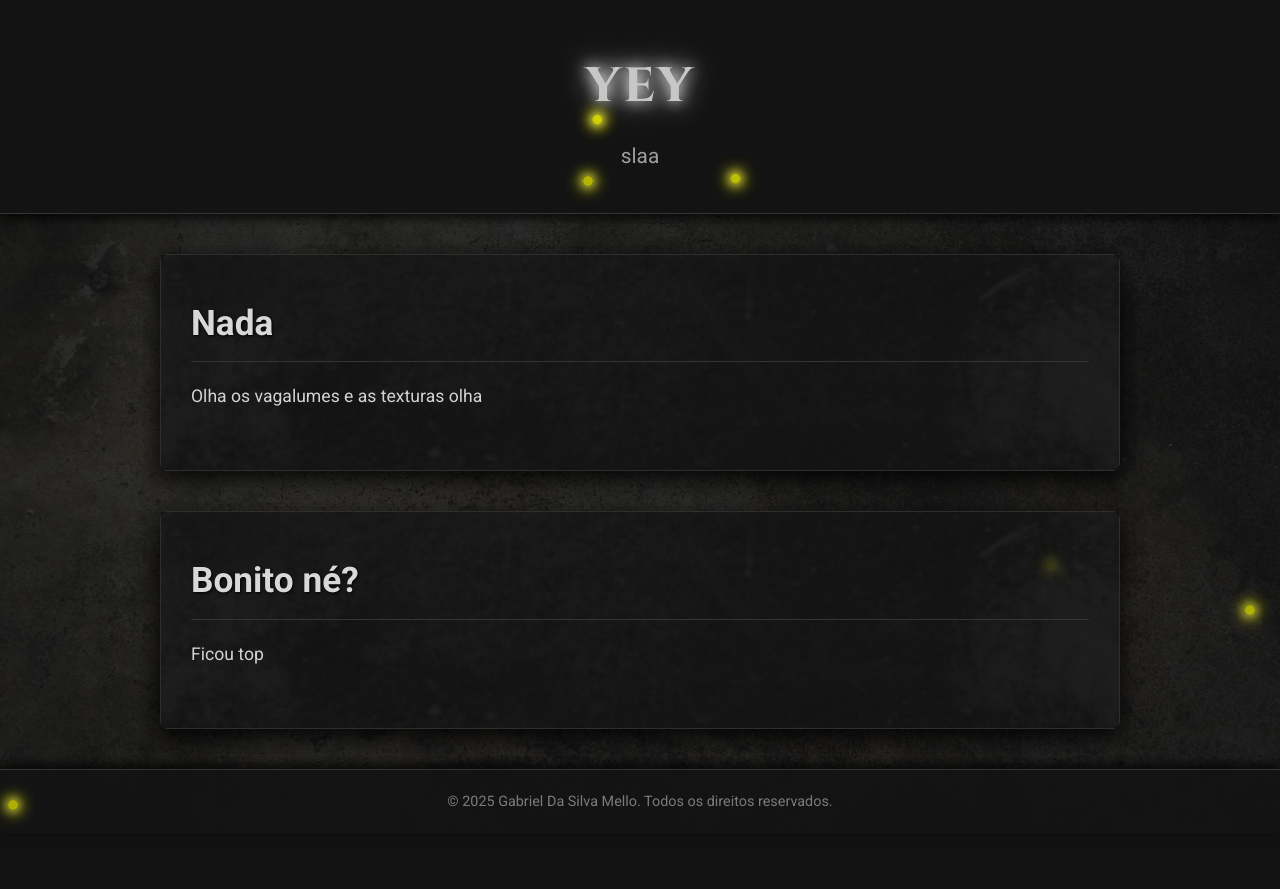
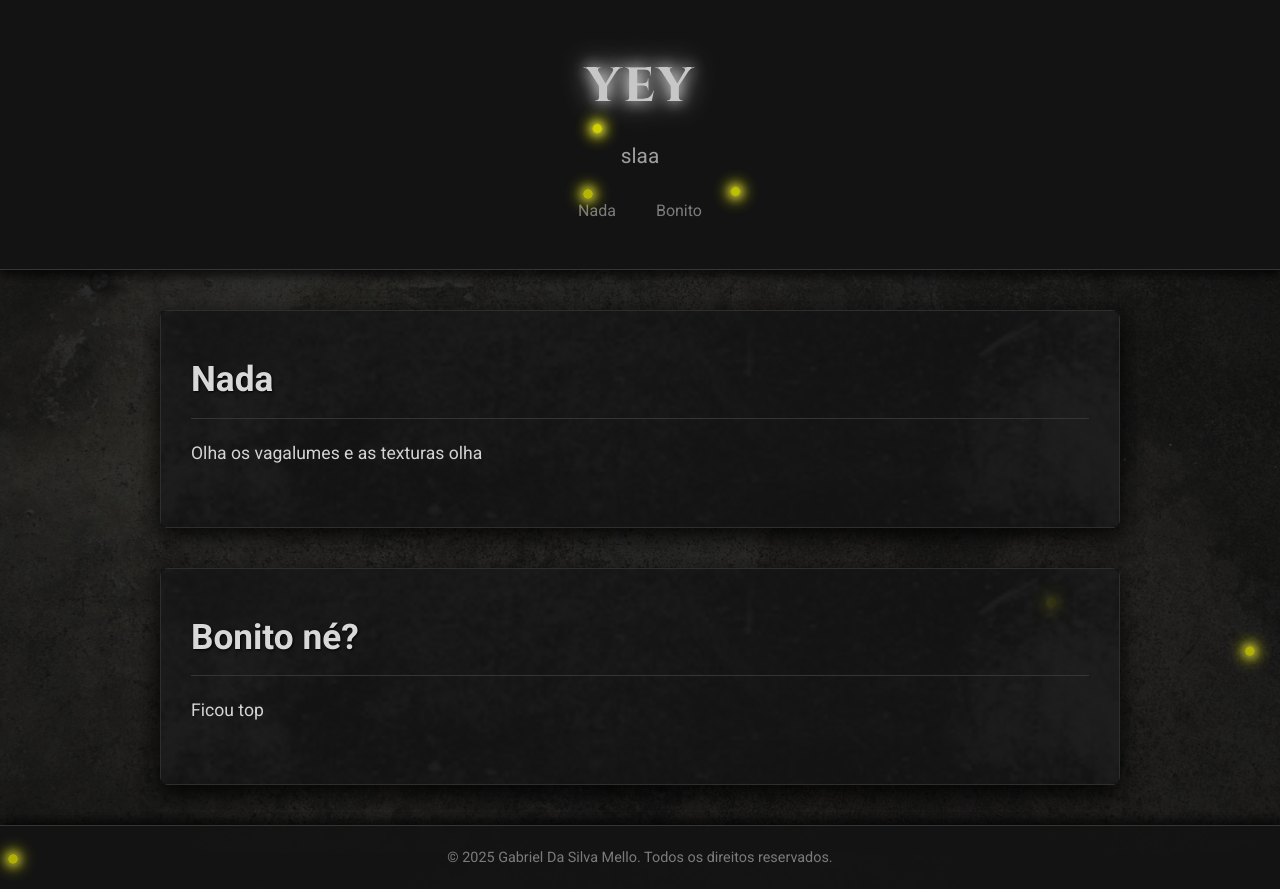
Before and after one commit to Commetz/SLA, a plain HTML site: page index.html in a window 1280 px wide. Before the commit the page ends 833 px from the top, so only its background shows below. Drawn offline with Linux system fonts and the light colour scheme.

Commit message:
Update index.html

```diff
--- a/index.html
+++ b/index.html
@@ -12,13 +12,17 @@
   <header>
     <div class="title">yey</div>
     <div class="subtitle">slaa</div>
+    <nav>
+      <a href="#nada">Nada</a>
+      <a href="#bonito">Bonito</a>
+    </nav>
   </header>
   <main>
     <section id="nada">
       <h2>Nada</h2>
       <p>Olha os vagalumes e as texturas olha</p>
     </section>
-    <section id="nada">
+    <section id="bonito">
       <h2>Bonito né?</h2>
       <p>Ficou top</p>
     </section>
```
